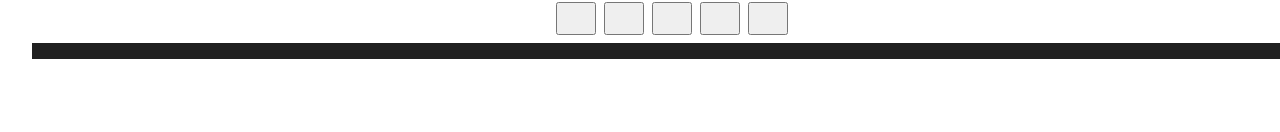
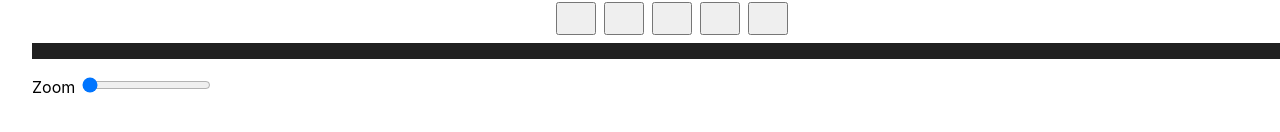
Before and after one commit to shock59/electron-caption-editor, a JavaScript app: page / in a window 1280 px wide. Shown: the part 758-890 px from the top of the page. Before the commit the page ends 849 px from the top, so only its background shows below. Built offline with nearby package versions, Linux system fonts and the light colour scheme; some icons are missing.

Commit message:
Zoomable timeline

```diff
--- a/src/App.svelte
+++ b/src/App.svelte
@@ -22,6 +22,8 @@
 
   let currentCaption: Caption | undefined = $state(undefined);
   let captionDivData: CaptionDivData[] = $state();
+
+  let timelineZoom: number = $state(1);
 
   function togglePlayback() {
     if (playing) video.pause();
@@ -60,6 +62,13 @@
         text: "",
       });
     }
+
+    divData.push({
+      show: false,
+      percent:
+        (video.duration - sortedCaptions.at(-1).times[1]) / video.duration,
+      text: "",
+    });
 
     return divData;
   }
@@ -155,12 +164,25 @@
     {#each captionDivData as divData}
       <div
         class="timeline-caption {divData.show ? '' : 'timeline-caption-hidden'}"
-        style="width: calc(var(--videoWidth) * {divData.percent})"
+        style="flex-basis: calc(var(--videoWidth) * {divData.percent} * {timelineZoom})"
       >
         <span>{divData.text}</span>
       </div>
     {/each}
   </div>
+
+  <p>
+    <label for="zoom-input">Zoom</label>
+    <input
+      bind:value={timelineZoom}
+      type="range"
+      min="1"
+      max="10"
+      step="0.1"
+      defaultValue="1"
+      id="zoom-input"
+    />
+  </p>
 </main>
 
 <style>
@@ -232,6 +254,7 @@
     padding: 8px 0;
     display: flex;
     flex-direction: row;
+    overflow-x: scroll;
   }
 
   .timeline-caption {
@@ -240,6 +263,8 @@
     text-overflow: clip;
     white-space: nowrap;
     overflow: hidden;
+    flex-grow: 0;
+    flex-shrink: 0;
     display: flex;
     align-items: center;
   }
```
